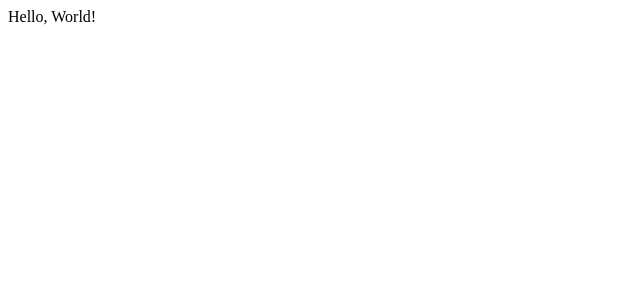
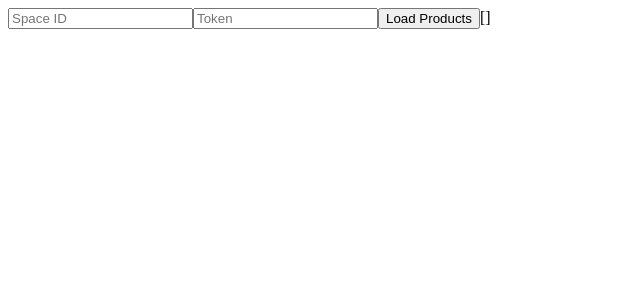
Before and after one commit to ngafar/nacelle-fuse-demo, a React (Vite) app: page / in a window 1280 px wide. Shown: the top 300 px of the page, without its empty margins (0-640 px from the left). Built offline with nearby package versions, Linux system fonts and the light colour scheme.

Commit message:
Added getProducts function

```diff
--- a/src/App.jsx
+++ b/src/App.jsx
@@ -1,30 +1,48 @@
+import { useState, useEffect } from "react";
 import Fuse from "fuse.js";
+import Storefront from "@nacelle/storefront-sdk";
 
 function App() {
-  const movies = [
-    {
-      title: "The Shawshank Redemption",
-      director: "Frank Darabont",
-      year: 1994,
-    },
-    { title: "The Godfather", director: "Francis Ford Coppola", year: 1972 },
-    {
-      title: "The Godfather: Part II",
-      director: "Francis Ford Coppola",
-      year: 1974,
-    },
-    { title: "The Dark Knight", director: "Christopher Nolan", year: 2008 },
-    { title: "12 Angry Men", director: "Sidney Lumet", year: 1957 },
-  ];
+  const [spaceId, setSpaceId] = useState("");
+  const [token, setToken] = useState("");
+  const [products, setProducts] = useState([]);
 
-  const fuse = new Fuse(movies, {
-    keys: ["title", "director"],
-  });
+  const storefrontEndpoint = `https://storefront.api.nacelle.com/graphql/v1/spaces/${spaceId}`;
 
-  const q = fuse.search("Nolan");
-  q.forEach((result) => console.log(result.item.title));
+  async function getProducts() {
+    const client = new Storefront({
+      token,
+      storefrontEndpoint,
+    });
 
-  return <>Hello, World!</>;
+    const productsResp = await client.products();
+
+    const productTitles = [];
+
+    productsResp.forEach((product) => {
+      productTitles.push(product.content.title);
+    });
+
+    setProducts(productsResp);
+  }
+
+  return (
+    <>
+      <input
+        type="text"
+        placeholder="Space ID"
+        onChange={(e) => setSpaceId(e.target.value)}
+      />
+      <input
+        type="text"
+        placeholder="Token"
+        onChange={(e) => setToken(e.target.value)}
+      />
+      <button onClick={getProducts}>Load Products</button>
+
+      {JSON.stringify(products)}
+    </>
+  );
 }
 
 export default App;
```
